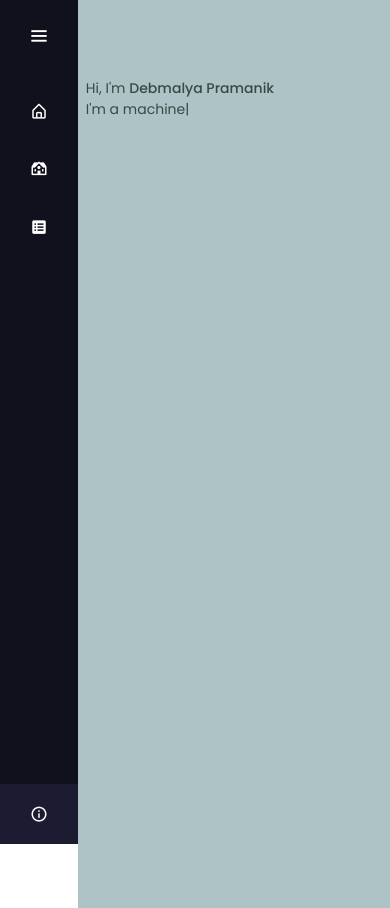
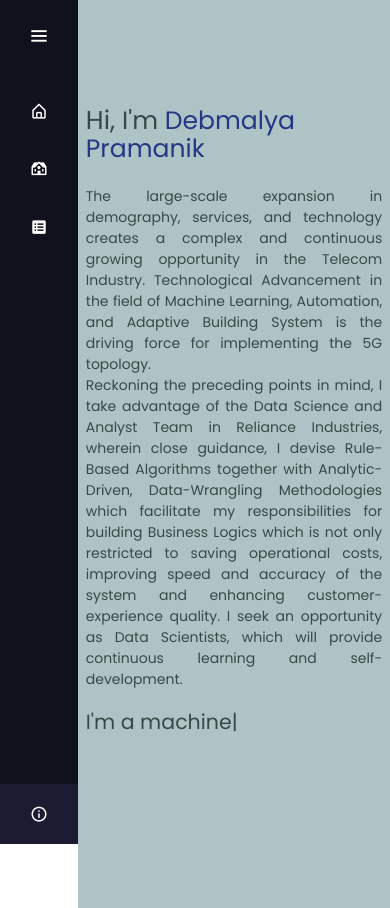
Before and after one commit to ZenithClown/self-development, a plain HTML site: page index.html in a window 390 px wide. Drawn offline with nearby package versions, Linux system fonts and the light colour scheme.

Commit message:
added introduction

```diff
--- a/css/style.css
+++ b/css/style.css
@@ -30,8 +30,12 @@
   width: 95%;
 }
 
+.intro-name {
+  color: darkblue;
+}
+
 /* media elements for size and proportion */
-@media (max-width: 992px) {
+@media (max-width: 1200px) {
   main {
     padding-left: 0px;
     padding-top: 64px;
@@ -40,4 +44,42 @@
   .container {
     margin: auto;
   }
+
+  /* set responsive font sizes */
+  /* https://css-tricks.com/a-complete-guide-to-calc-in-css/ */
+  h1, .h1 {
+    font-size: calc(1.375rem + 1.5vw);
+  }
+
+  h2, .h2 {
+    font-size: calc(1.325rem + 0.9vw);
+  }
+
+  h3, .h3 {
+    font-size: calc(1.3rem + 0.6vw);
+  }
+
+  h4, .h4 {
+    font-size: calc(1.275rem + 0.3vw);
+  }
+
+  h5, .h5 {
+    font-size: calc(1.25rem + 0.3vw);
+  }
+
+  .big-font-1 {
+    font-size: calc(1.725rem + 5vw);
+  }
+
+  .big-font-2 {
+    font-size: calc(1.625rem + 4.5vw);
+  }
+
+  .big-font-3 {
+    font-size: calc(1.525rem + 3.5vw);
+  }
+
+  .big-font-4 {
+    font-size: calc(1.425rem + 1.5vw);
+  }
 }
--- a/index.html
+++ b/index.html
@@ -97,10 +97,34 @@
     <section id="intro" class="section scrollspy full-height">
       <div class="overlay"></div>
       <div class="container">
-        Hi, I'm <strong>Debmalya Pramanik</strong>
-      <p>I'm a <span class="typed"
-          data-typed-items="pythonista, machine learning expert, data engineer, data analyst, data scientist"></span>
-      </p>
+        <div class="row-xs-8 row-sm-8 row-md-6 row-lg-6">
+          <div class="col-md-2">
+            <h1>
+              <span class="big-font-4">Hi, </span>I'm <span class="intro-name">Debmalya Pramanik</span>
+            </h1>
+          </div>
+          <div class="col-md-8">
+            <p style="text-align: justify;">The large-scale expansion in demography, services, and technology creates a
+              complex and continuous growing opportunity in the Telecom Industry. Technological Advancement in the field
+              of Machine Learning, Automation, and Adaptive Building System is the driving force for implementing the 5G
+              topology.</p>
+
+            <p style="text-align: justify;">Reckoning the preceding points in mind, I take advantage of the Data Science
+              and Analyst Team in Reliance Industries, wherein close guidance, I devise Rule-Based Algorithms together
+              with Analytic-Driven, Data-Wrangling Methodologies which facilitate my responsibilities for building
+              Business Logics which is not only restricted to saving operational costs, improving speed and accuracy of
+              the system and enhancing customer-experience quality. I seek an opportunity as Data Scientists, which will
+              provide continuous learning and self-development.</p>
+          </div>
+          <div class="col-md-2">
+            <h3>I'm a <span class="typed"
+                data-typed-items="pythonista, machine learning expert, data engineer, data analyst, data scientist"></span>
+            </h3>
+          </div>
+        </div>
+        <div class="row-xs-4 row-sm-4 row-md-6 row-lg-6">
+          <!-- picture -->
+        </div>
       </div>
     </section>
   </main>
```
